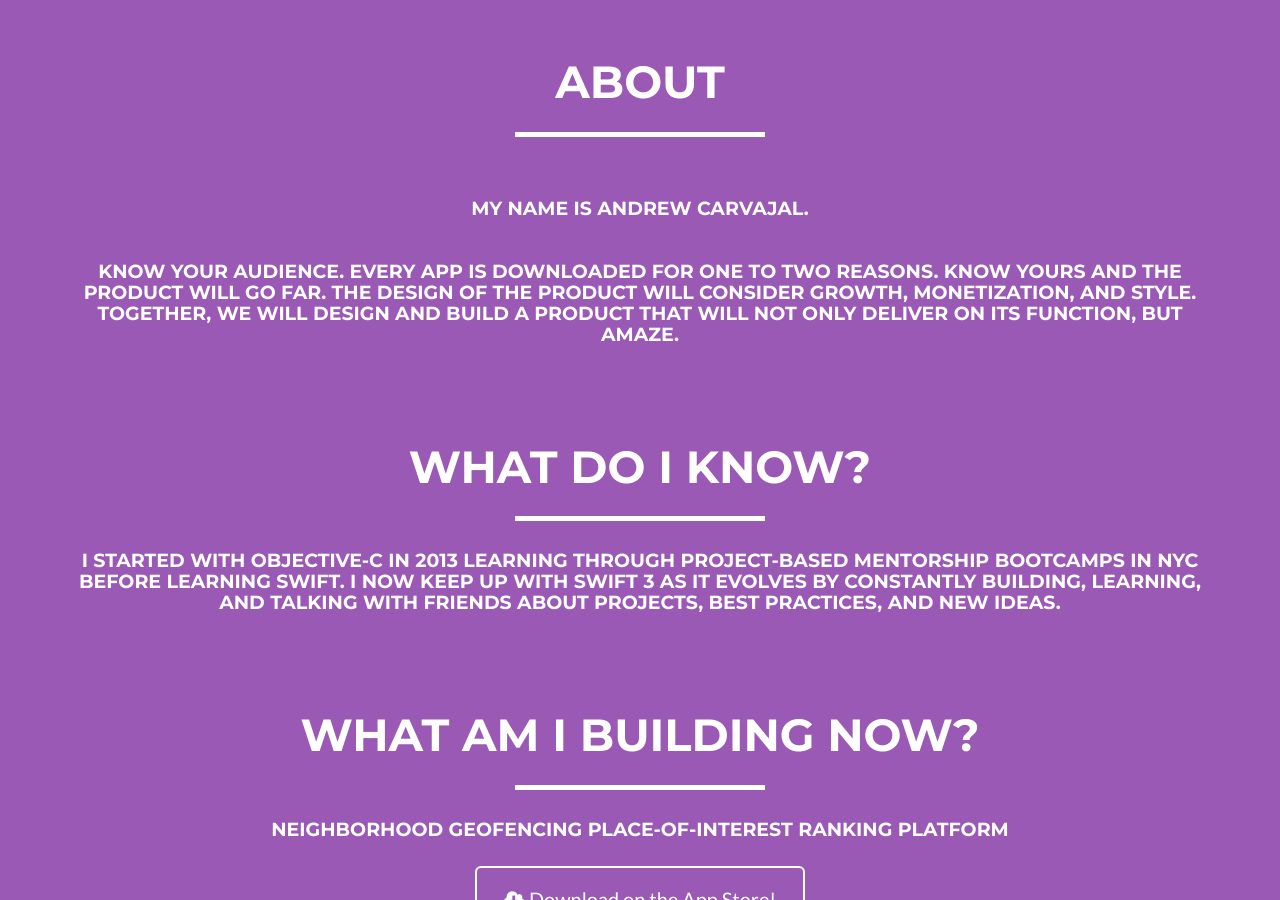
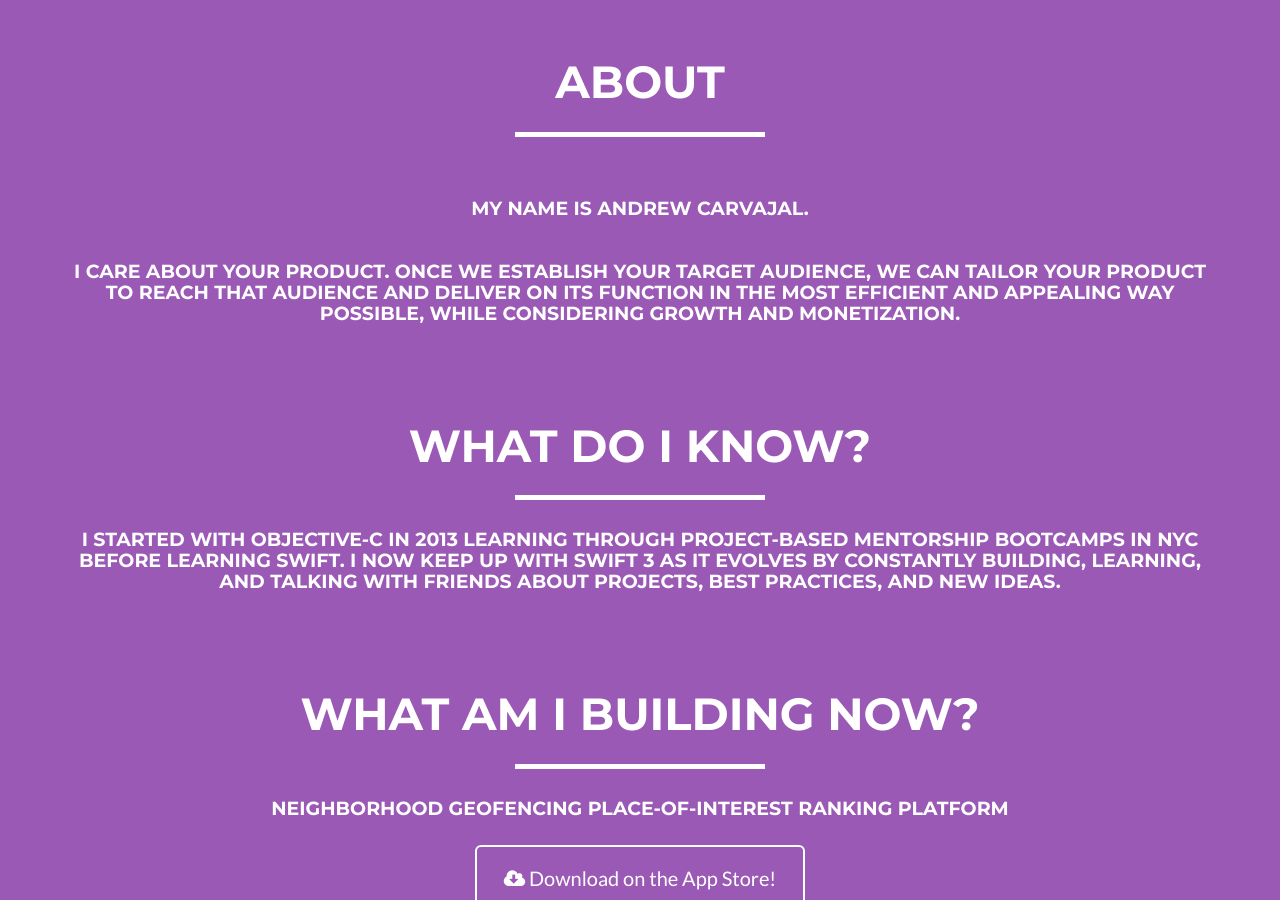
Before and after one commit to andrewcar/andrewcar.github.io, a Jekyll site: the page built from index.html, in a window 1280 px wide and 900 px high, scrolled down 1403 px. Built offline with Jekyll 4.4.1, drawn with Linux system fonts in a browser that asks for light colours.

Commit message:
Update about.html

```diff
--- a/_includes/about.html
+++ b/_includes/about.html
@@ -14,7 +14,7 @@
                 </div>
                 <br>
                 <div class="center-block">
-                    <h4>Know your audience. Every app is downloaded for one to two reasons. Know yours and the product will go far. The design of the product will consider growth, monetization, and style. Together, we will design and build a product that will not only deliver on its function, but amaze. <h4>
+                    <h4>I care about your product. Once we establish your target audience, we can tailor your product to reach that audience and deliver on its function in the most efficient and appealing way possible, while considering growth and monetization. <h4>
                 </div>
                 <br>
                 <br>
```
